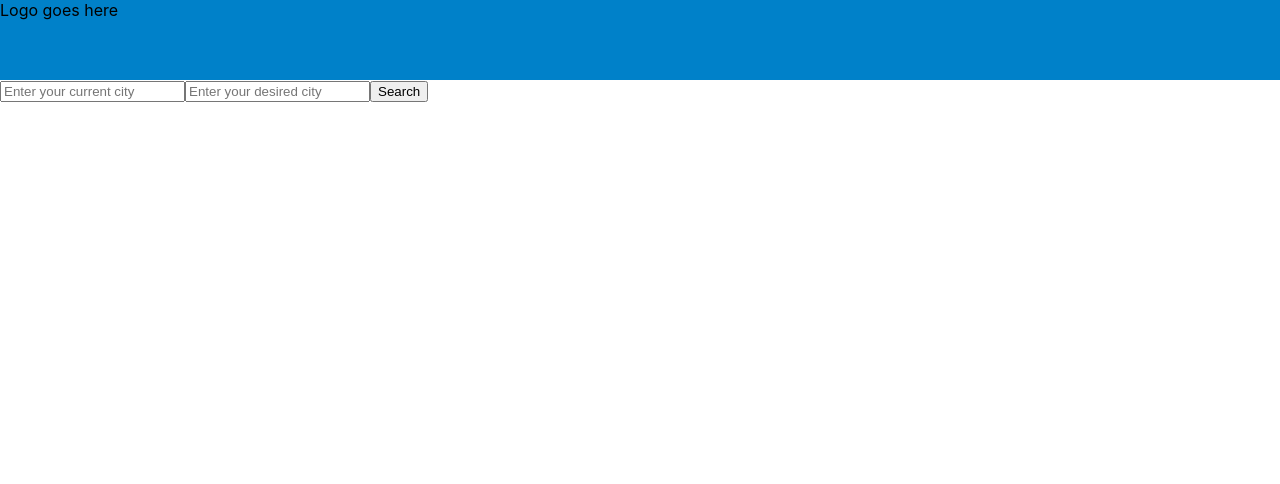
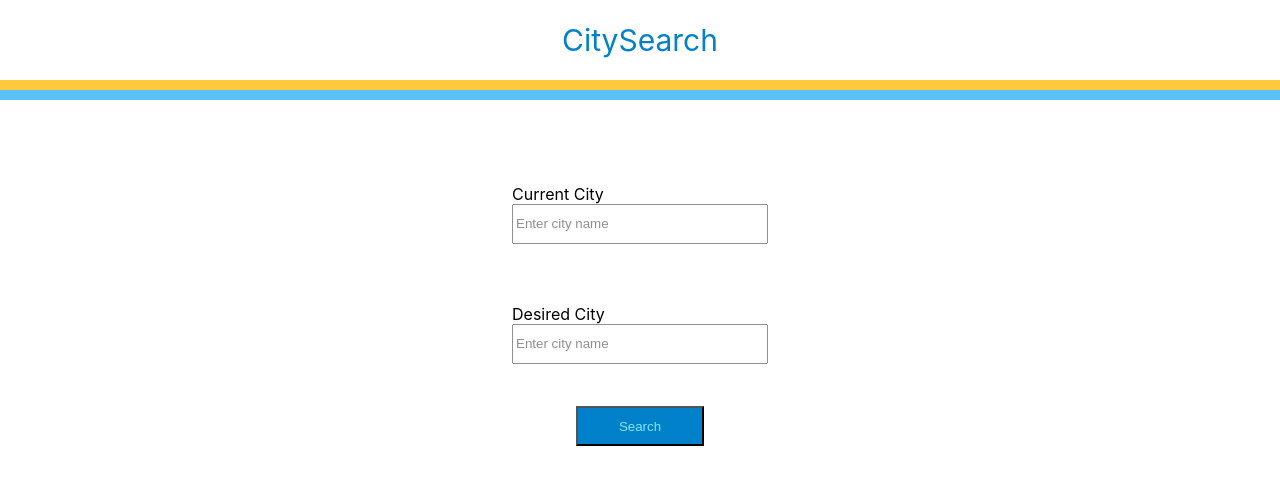
Before and after one commit to awirth224/citysearch, a React (Create React App) app: page / in a window 1280 px wide. Shown: the top 484 px of the page. Built offline with nearby package versions, Linux system fonts and the light colour scheme.

Commit message:
Create class names for styling

```diff
--- a/src/Form/Form.css
+++ b/src/Form/Form.css
@@ -0,0 +1,37 @@
+.form {
+  align-content: center;
+  border-top: solid 10px #5BC0F8;
+  display: flex;
+  flex-direction: column;
+  flex-wrap: wrap;
+  justify-content: space-around;
+  height: 50vh;
+  width: 100vw;
+}
+
+.input-container{
+  display: flex;
+  flex-direction: column;
+  height: 15vh;
+  justify-content: center;
+
+}
+
+input {
+  height: 5vh;
+  opacity: 80%;
+  width: 20vw;
+}
+
+.search {
+  background-color: #0081C9;
+  color: #86E5FF;
+  height: 5vh;
+  margin: 5% 0% 0% 25%;
+  width: 10vw;
+}
+
+.search:hover {
+  cursor: pointer;
+  transform: scale(1.06);
+}
--- a/src/Form/Form.tsx
+++ b/src/Form/Form.tsx
@@ -1,4 +1,5 @@
 import React, { Component } from "react";
+import './Form.css'
 import searchFetch from '../apicalls/allCitiesApiCall';
 import getSingleCity from "../apicalls/singleCityApiCall";
 import grabGeonameId from "../apicalls/geonameId";
@@ -86,15 +87,21 @@ class Form extends Component<MyProps, MyState> {
         const desiredDropDown = this.state.desiredCityNames.map((item, index) => <option key={index}>{item}</option>)
 
         return (
+          <div className="form">
             <form>
-                <input type='search' list='homeCityNames' autoComplete='off' name='homeCity' value={this.state.homeCity} placeholder='Enter your current city' onChange={(event) => this.handleChange(event)} />
-                <datalist id='homeCityNames'>{homeDropDown}</datalist>
-
-                <input type='search' list='desiredCityNames' autoComplete='off' name='desiredCity' value={this.state.desiredCity} placeholder='Enter your desired city' onChange={(event) => this.handleChange(event)} />
-                <datalist id='desiredCityNames'>{desiredDropDown}</datalist>
-
-                <button onClick={(e) => this.handleClick(e)}>Search</button>
+                <div className='input-container'>
+                    <label>Current City</label>
+                    <input type='search' list='homeCityNames' autoComplete='off' name='homeCity' value={this.state.homeCity} placeholder='Enter city name' onChange={(event) => this.handleChange(event)} />
+                    <datalist id='homeCityNames'>{homeDropDown}</datalist>
+                </div>
+                <div className='input-container'>
+                    <label>Desired City</label>
+                    <input type='search' list='desiredCityNames' autoComplete='off' name='desiredCity' value={this.state.desiredCity} placeholder='Enter city name' onChange={(event) => this.handleChange(event)} />
+                    <datalist id='desiredCityNames'>{desiredDropDown}</datalist>
+                </div>
+                <button onClick={(e) => this.handleClick(e)} className='search'>Search</button>
             </form>
+          </div>
         )
     }
 }
--- a/src/Header/Header.css
+++ b/src/Header/Header.css
@@ -7,7 +7,15 @@
 */
 
 .header {
-  background-color: #0081C9 ;
+  align-items: center;
+  border-bottom: solid 10px #FFC93C;
+  display: flex;
   height: 10vh;
+  justify-content: center;
   width: 100vw;
 }
+
+.logo {
+  color:#0081C9;
+  font-size: 30px;
+}
--- a/src/Header/Header.tsx
+++ b/src/Header/Header.tsx
@@ -4,7 +4,7 @@ import './Header.css'
 const Header = () => {
   return (
     <header className='header'>
-      <div className='logo'>Logo goes here</div>
+      <div className='logo'>CitySearch</div>
     </header>
   )
 }
```
